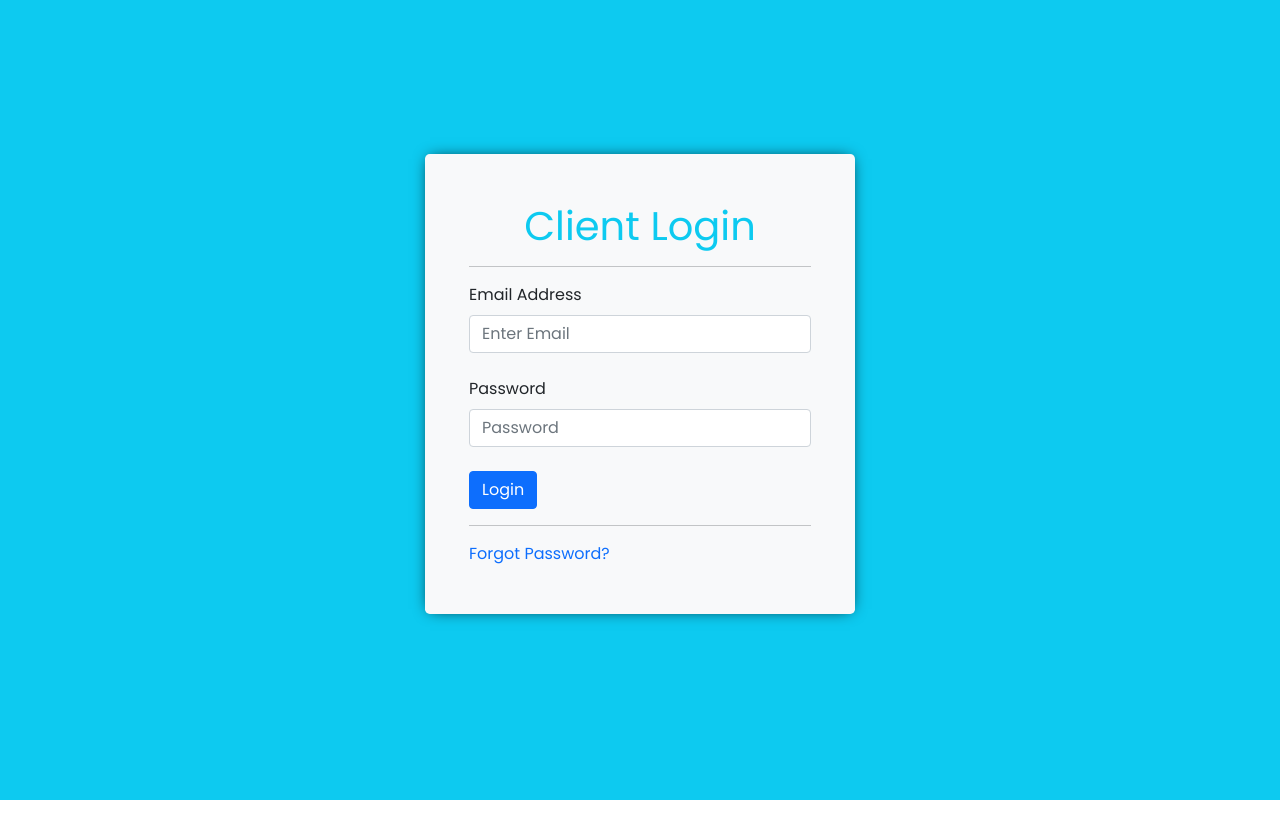
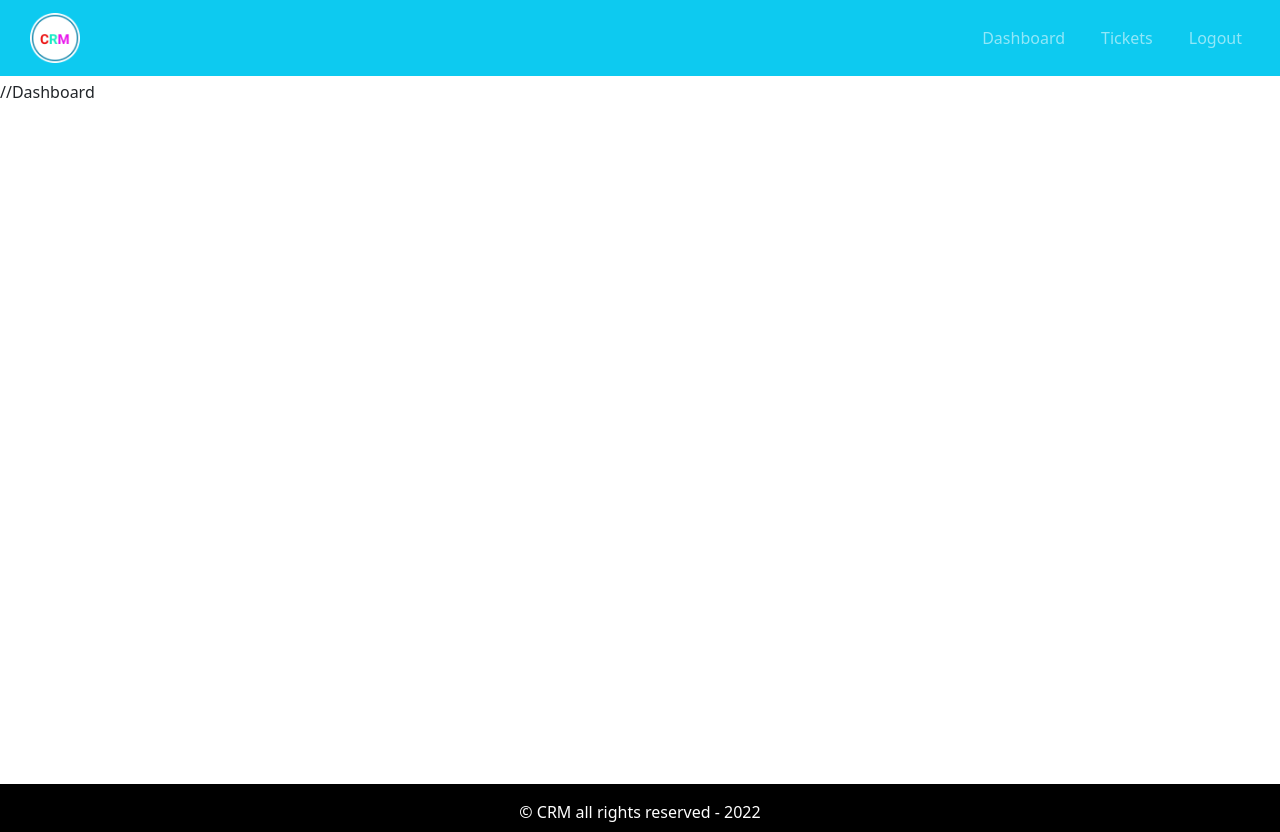
Before and after one commit to NdukaClara/crm-frontend, a React (Create React App) app: page / in a window 1280 px wide. Before the commit the page ends 800 px from the top, so only its background shows below. Built offline with nearby package versions, Linux system fonts and the light colour scheme.

Commit message:
Added layout

```diff
--- a/src/App.css
+++ b/src/App.css
@@ -0,0 +1,30 @@
+.default-layout {
+    display: grid;
+    grid-template-rows: 80px auto 3rem;
+    grid-template-areas:
+    "header"
+    "main"
+    "footer"
+}
+header {
+    grid-area: header;
+}
+main {
+    grid-area: main;
+    min-height: 88vh;
+}
+footer {
+    grid-area: footer;
+    background: black;
+    color: white;
+    padding: 1rem;
+}
+.nav-img {
+    margin-left: 30px;
+}
+.ms-auto {
+    margin-right: 30px;
+}
+.nav-list {
+    margin-left: 20px;
+}
--- a/src/App.js
+++ b/src/App.js
@@ -1,8 +1,13 @@
 import "./App.css";
 import { EntryPage } from "./pages/entry/EntryPage";
-
+import { DefaultLayout } from "./layout/DefaultLayout";
 function App() {
-  return <EntryPage />;
+  return (
+    <div>
+      {/* <EntryPage /> */}
+      <DefaultLayout> //Dashboard </DefaultLayout>
+    </div>
+  );
 }
 
 export default App;
--- /dev/null
+++ b/src/layout/DefaultLayout.js
@@ -0,0 +1,17 @@
+import React from "react";
+import { Footer } from "./partials/FooterComponent";
+import { Header } from "./partials/HeaderComponent";
+
+export const DefaultLayout = ({ children }) => {
+  return (
+    <div className="default-layout">
+      <header className="header">
+        <Header />
+      </header>
+      <main className="main">{children}</main>
+      <footer className="footer">
+        <Footer />
+      </footer>
+    </div>
+  );
+};
--- /dev/null
+++ b/src/layout/partials/FooterComponent.js
@@ -0,0 +1,9 @@
+import React from "react";
+
+export const Footer = () => {
+  return (
+    <div className="text-center copy-right">
+      &copy; CRM all rights reserved - 2022
+    </div>
+  );
+};
--- /dev/null
+++ b/src/layout/partials/HeaderComponent.js
@@ -0,0 +1,27 @@
+import React from "react";
+import { Navbar, Nav } from "react-bootstrap";
+import logo from "../../assets/img/logo.crm.png";
+
+export const Header = () => {
+  return (
+    <Navbar collapseOnSelect bg="info" variant="dark" expand="md">
+      <Navbar.Brand>
+        <img src={logo} alt="logo" width="50px" className="nav-img" />
+      </Navbar.Brand>
+      <Navbar.Toggle aria-controls="basic-navbar-nav" />
+      <Navbar.Collapse id="basic-navbar-nav">
+        <Nav className="ms-auto">
+          <Nav.Link href="/dashboard" className="nav-list">
+            Dashboard
+          </Nav.Link>
+          <Nav.Link href="/tickets" className="nav-list">
+            Tickets
+          </Nav.Link>
+          <Nav.Link href="/logout" className="nav-list">
+            Logout
+          </Nav.Link>
+        </Nav>
+      </Navbar.Collapse>
+    </Navbar>
+  );
+};
```
Also changed, not shown: src/assets/img/logo.crm.png (added).
